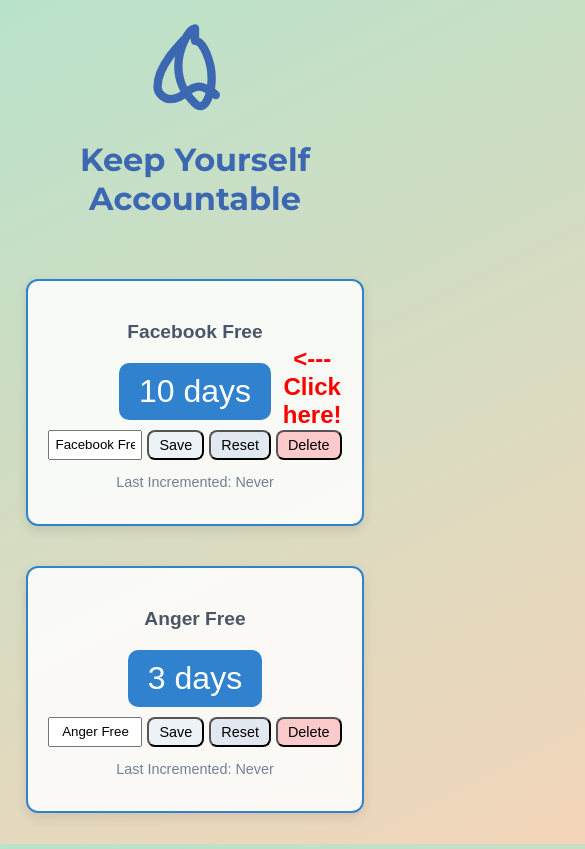
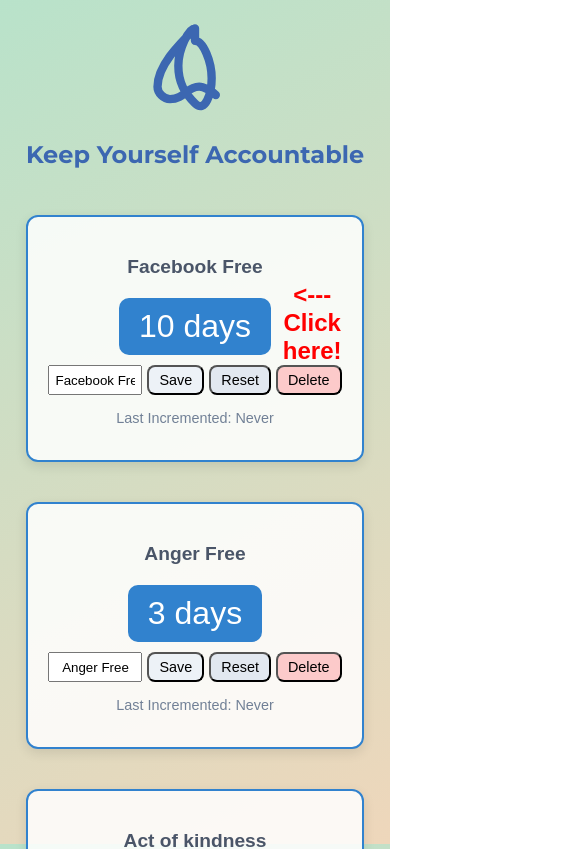
Before and after one commit to sjvdm/quit-x, a SvelteKit app: page / in a window 390 px wide. Shown: the top 849 px of the page, 585 px wide, since content can reach past the window. Built offline with nearby package versions, Linux system fonts and the light colour scheme.

Commit message:
Added proper mobile responsiveness Installed sentry sdk (to be implemented)

```diff
--- a/package.json
+++ b/package.json
@@ -20,6 +20,7 @@
 		"vite": "^5.0.3"
 	},
 	"dependencies": {
+		"@sentry/svelte": "^8.44.0",
 		"@svelte-plugins/tooltips": "^3.0.1"
 	}
 }
--- a/src/routes/+page.svelte
+++ b/src/routes/+page.svelte
@@ -86,6 +86,15 @@
 
    @import url('https://fonts.googleapis.com/css2?family=Montserrat:wght@700&display=swap');
 
+  :global(html, body) {
+    margin: 0;
+    padding: 0;
+    box-sizing: border-box;
+    width: 100%;
+    overflow-x: hidden; /* [ADDED] Prevent horizontal scrolling */
+  }
+
+
   :global(body) {
     background: url('/images/background.svg') repeat center center fixed;
     background-size: cover;
@@ -96,6 +105,11 @@
     flex-direction: column;
     margin: 0;
     min-height: 100vh;
+
+    /* [UPDATED] Ensure proper centering for mobile devices */
+    padding: 0 10px;
+    box-sizing: border-box;
+
   }
 
   .logo-container {
@@ -111,7 +125,7 @@
   }
 
   .container {
-    width: 90%;
+    width: 100%; /* [UPDATED] Adjust width for smaller screens */
     max-width: 500px;
     min-width: 100vh;
     padding: 20px;
@@ -128,9 +142,31 @@
     margin: 20px 0;
   }
 
+  /* [ADDED] Responsive adjustments for smaller screens */
+  @media (max-width: 600px) {
+    .container {
+      max-width: 100%; /* Use full width */
+      padding: 10px;   /* Reduce padding */
+    }
+
+    .logo {
+      width: 80px; /* Smaller logo for mobile */
+    }
+
+    .premium-button {
+      font-size: 0.9rem; /* Smaller button text */
+      padding: 8px 15px; /* Reduced padding */
+    }
+
+    .add-delete {
+      font-size: 0.9em; /* Adjust font size */
+      padding: 10px; /* [ADDED] Touch-friendly padding */
+    }
+  }
+
   /* FAQ Section */
   .faq-container {
-    width: 90%;
+    width: 100%;
     max-width: 500px;
     margin-top: 40px;
     text-align: center;
@@ -162,6 +198,7 @@
         color: #3C67B1;
         text-align: center;
         margin-top: 0px;
+        font-size: 1.5em; /* [UPDATED] Adjust font size for mobile */
     }
 
 .premium-button {
```
Also changed, not shown: 1 other file (tests, documents, lock files or other folders).
